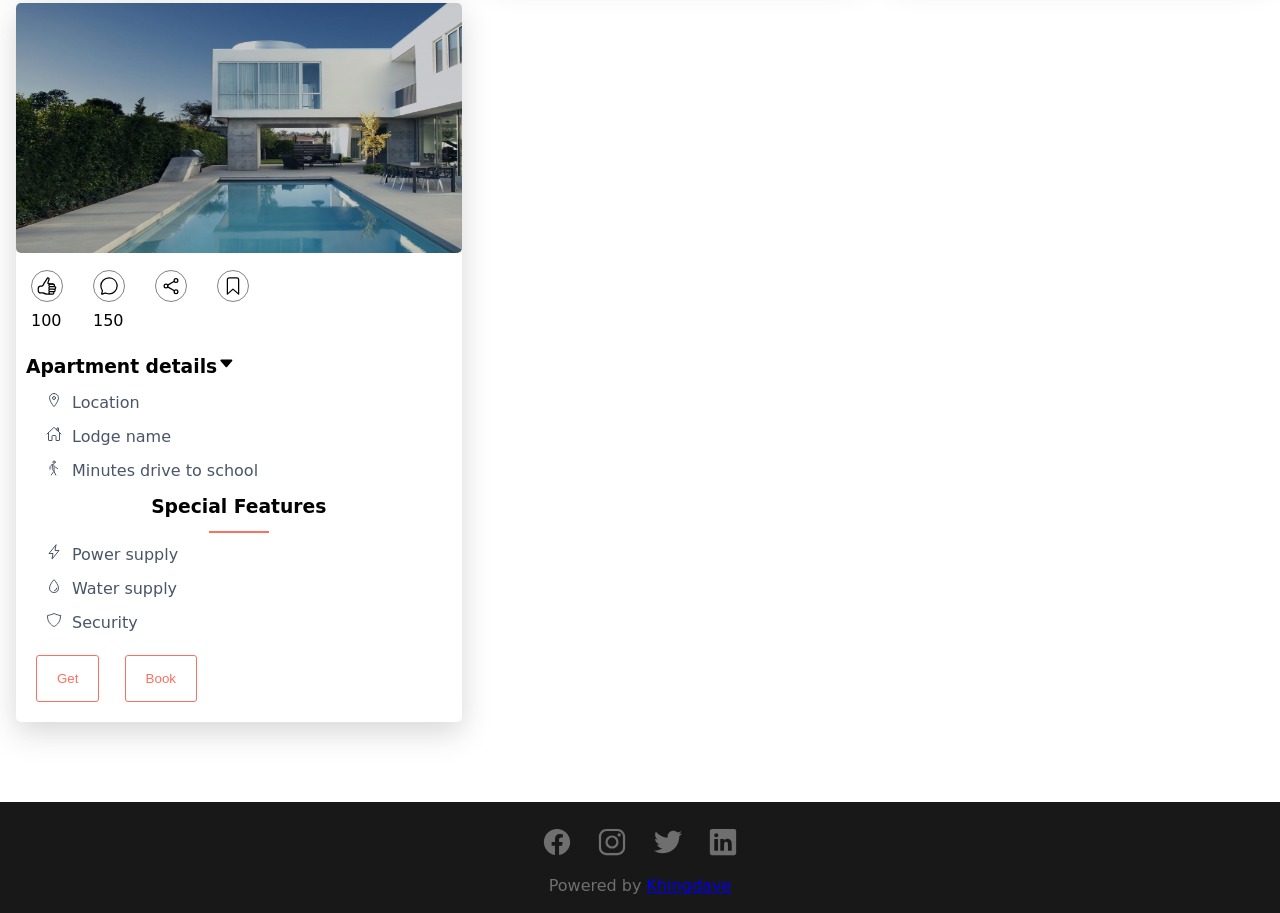
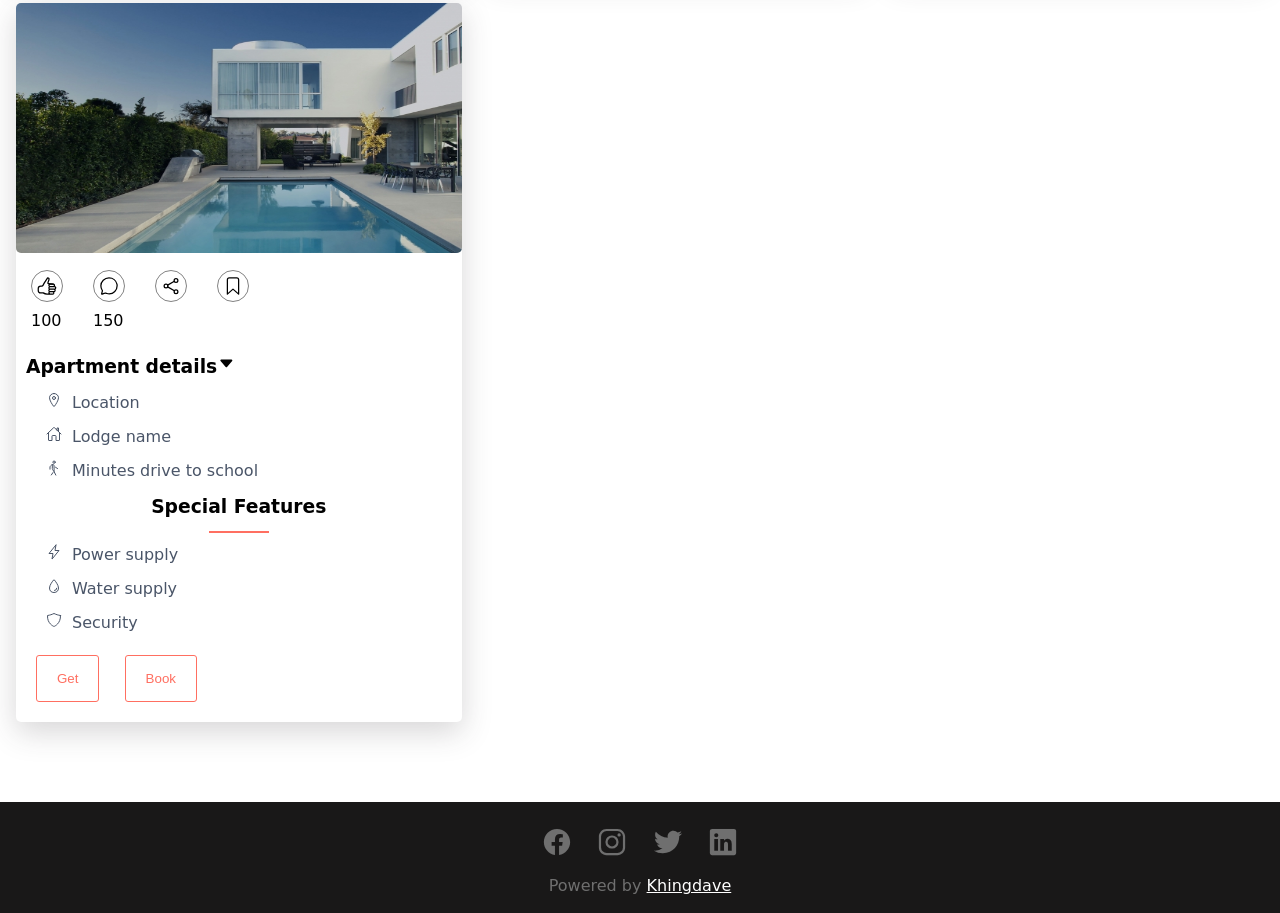
Before and after one commit to Khingdave1/Get-accomodation, a plain HTML site: page index.html in a window 1280 px wide. Shown: the part 1626-2539 px from the top of the page. Drawn offline with nearby package versions, Linux system fonts and the light colour scheme.

Commit message:
Update check.css

```diff
--- a/css/check.css
+++ b/css/check.css
@@ -121,3 +121,6 @@ footer {
 .footer-content_icons a:hover {
     color: var(--white-color);
 }
+.footer-content-text a {
+    color: var(--white-color);
+}
```
